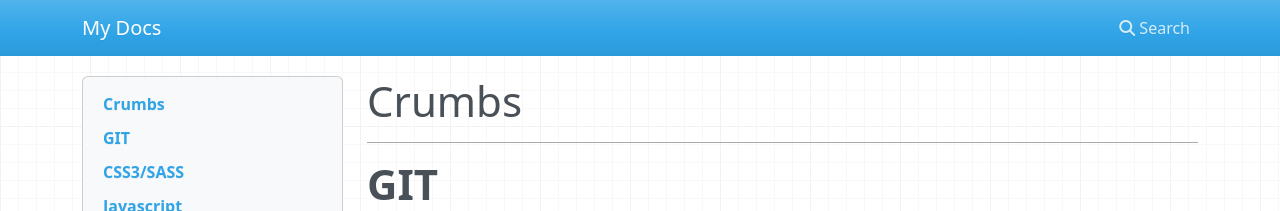
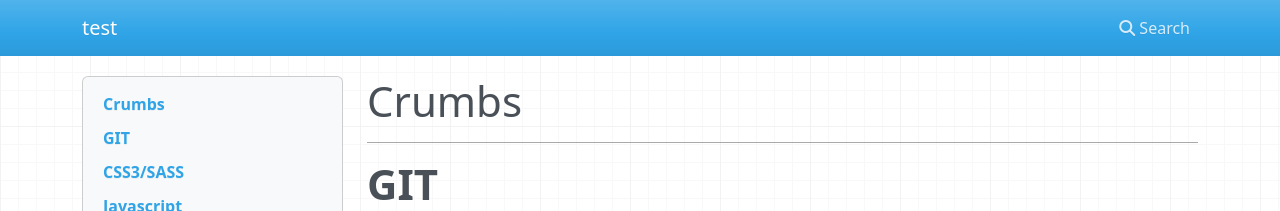
Before and after one commit to mz4/Crumbs, an MkDocs documentation site: the page built from docs/index.md, in a window 1280 px wide. Shown: the top 211 px of the page. Built offline with MkDocs 1.6.1, drawn with Linux system fonts in a browser that asks for light colours; nearby versions of some CDN libraries.

Commit message:
the genesis

```diff
--- a/mkdocs.yml
+++ b/mkdocs.yml
@@ -1 +1,2 @@
-site_name: My Docs
+site_name: test
+site_description: Description of the documentation
```
Also changed, not shown: site/404.html, site/index.html, 1 other file.
